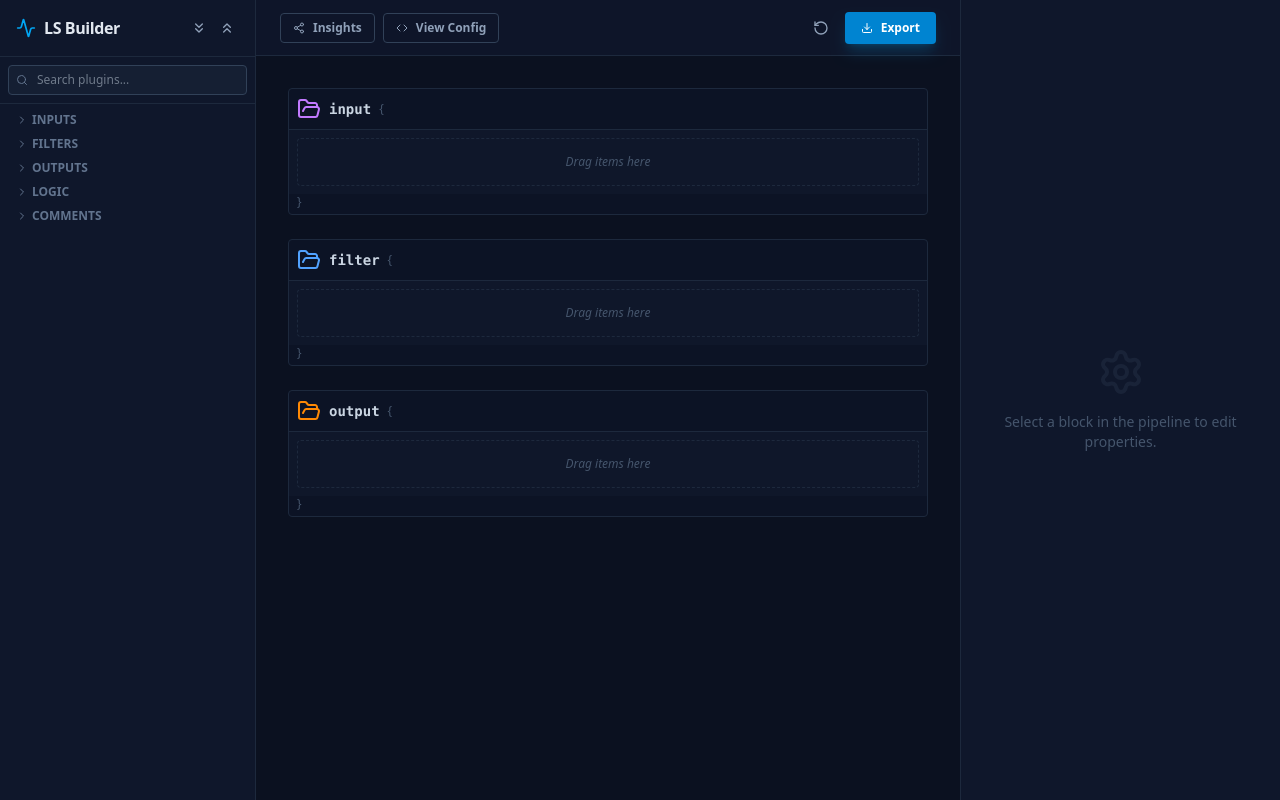
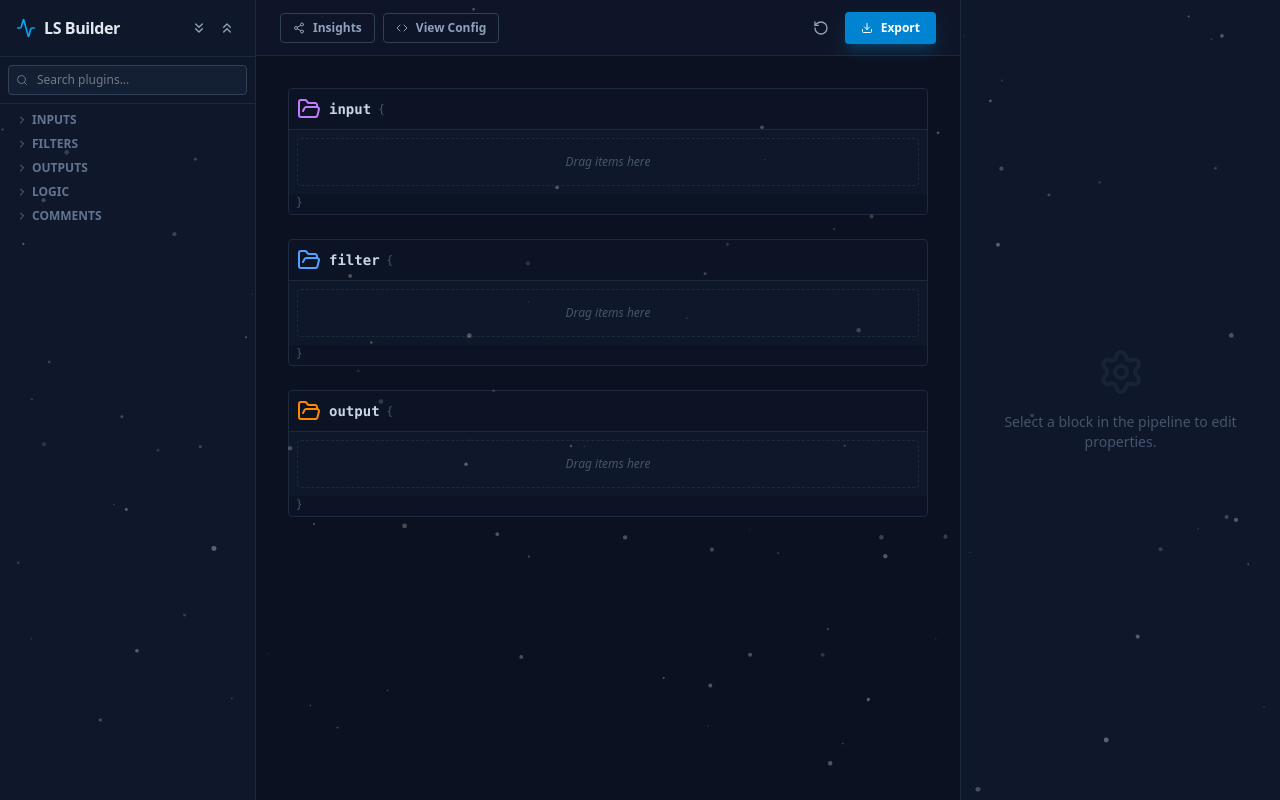
Before and after one commit to pixearch/logstash_builder, a Next.js app: page /lsb in a window 1280 px wide. Built offline with nearby package versions, Linux system fonts and the light colour scheme.

Commit message:
Refactor layout and z-index for Snowfall component

```diff
--- a/src/app/lsb/page.js
+++ b/src/app/lsb/page.js
@@ -3,13 +3,13 @@ import Snowfall from '@/components/Snowfall';
 
 export default function Home() {
   return (
-    <main className="relative min-h-screen isolate">
-      <div className="fixed inset-0 -z-20 bg-slate-950" />
-      <div className="fixed inset-0 -z-10 pointer-events-none">
+    <main className="relative min-h-screen bg-slate-950">
+      <div className="relative z-0">
+        <LogstashBuilder />
+      </div>
+
+      <div className="absolute inset-0 z-50 pointer-events-none opacity-40 mix-blend-screen">
         <Snowfall />
-      </div>
-      <div className="relative">
-        <LogstashBuilder />
       </div>
     </main>
   );
```
